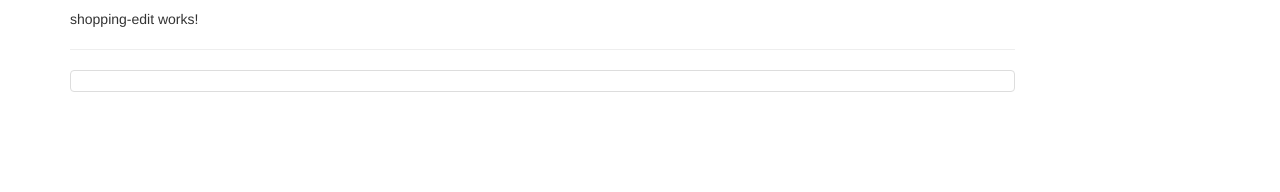
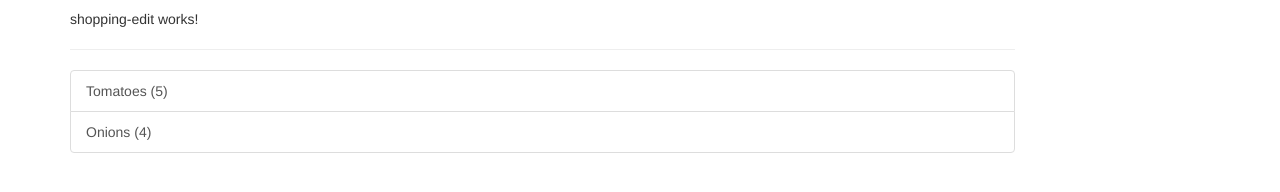
Before and after one commit to 3rdheat/SampleAngularApp, an Angular app in the folder my-app/: page / in a window 1280 px wide. Shown: the part 310-502 px from the top of the page. Built offline with nearby package versions, Linux system fonts and the light colour scheme.

Commit message:
integrating ingredient model in shoppinglist

```diff
--- a/my-app/src/app/shopping-list/shopping-list.component.html
+++ b/my-app/src/app/shopping-list/shopping-list.component.html
@@ -3,7 +3,9 @@
         <app-shopping-edit></app-shopping-edit>
         <hr>
         <ul class="list-group">
-            <a class="list-group-item" style="cursor: pointer;"></a>
+            <a class="list-group-item" style="cursor: pointer;" *ngFor="let ingredient of ingredients">
+            {{ingredient.name}} ({{ingredient.amount}})
+            </a>
         </ul>
     </div>
 </div>
--- a/my-app/src/app/shopping-list/shopping-list.component.ts
+++ b/my-app/src/app/shopping-list/shopping-list.component.ts
@@ -1,4 +1,5 @@
 import { Component, OnInit } from '@angular/core';
+import { Ingredient } from '../shared/ingredient.model';
 
 @Component({
   selector: 'app-shopping-list',
@@ -6,7 +7,10 @@ import { Component, OnInit } from '@angular/core';
   styleUrls: ['./shopping-list.component.css']
 })
 export class ShoppingListComponent implements OnInit {
-  ingredients: [];
+  ingredients: Ingredient [] = [
+    new Ingredient('Tomatoes', 5),
+    new Ingredient('Onions', 4)
+  ];
 
   constructor() { }
 
```
